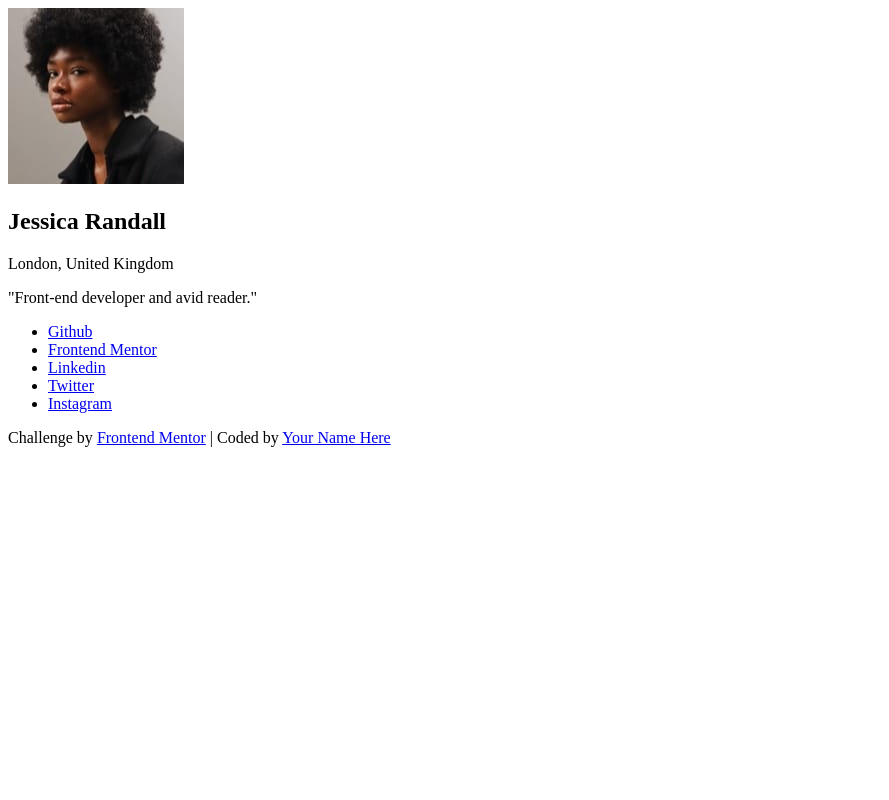
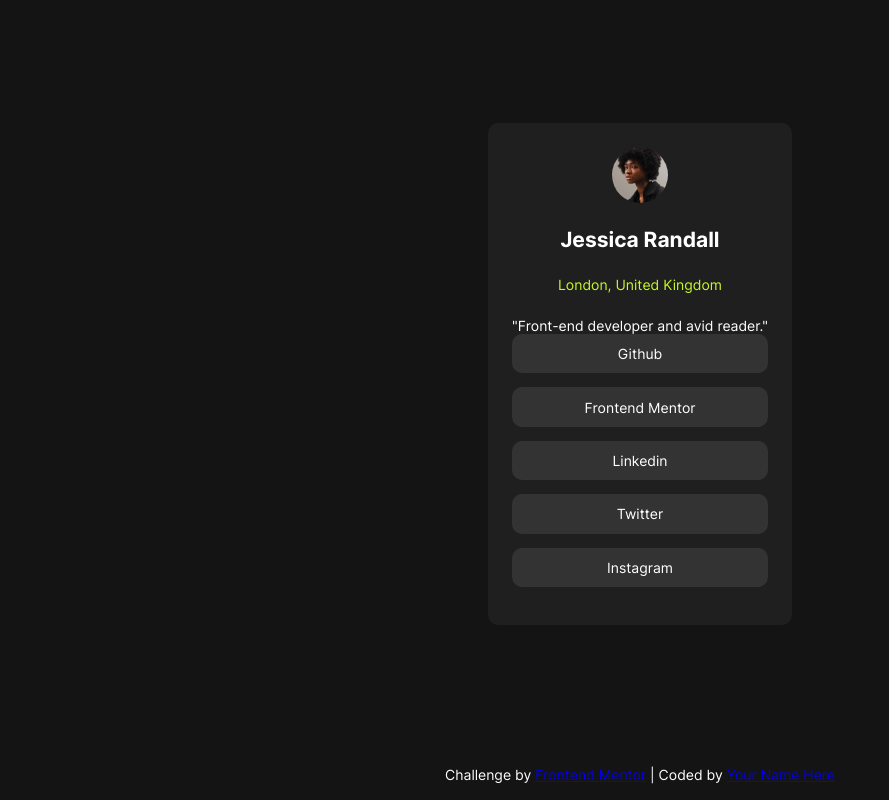
Before and after one commit to amansgz/social-links-profile, a plain HTML site: page index.html in a window 1280 px wide. Shown: the whole page, without its empty margins (0-889 px from the left). Drawn offline with Linux system fonts and the light colour scheme.

Commit message:
WIP: styling profile card

```diff
--- a/index.html
+++ b/index.html
@@ -8,14 +8,14 @@
   <title>Frontend Mentor | Social links profile</title>
 
   <link rel="icon" type="image/png" sizes="32x32" href="./assets/images/favicon-32x32.png">
-
+  <link rel="stylesheet" href="styles.css">
 
 </head>
 
 <body>
 
   <main>
-    <article>
+    <article class="card-profile">
       <div class="profile">
         <img class="avatar" src="./assets/images/avatar-jessica.jpeg" alt="Jessica Randall">
 
@@ -33,7 +33,7 @@
     </article>
   </main>
 
-  <footer>
+  <footer class="footer">
     <div class="attribution">
       Challenge by <a href="https://www.frontendmentor.io?ref=challenge" target="_blank">Frontend Mentor</a> |
       Coded by <a href="#">Your Name Here</a>
--- /dev/null
+++ b/styles.css
@@ -0,0 +1,94 @@
+@font-face {
+  font-family: "Inter";
+  src: url("./assets/fonts/Inter-VariableFont_slnt\,wght.ttf");
+  font-display: swap;
+}
+:root {
+  /* Colors */
+  --clr-green: hsl(75, 94%, 57%);
+  --clr-white: hsl(0, 0%, 100%);
+  --clr-grey-700: hsl(0, 0%, 20%);
+  --clr-grey-800: hsl(0, 0%, 12%);
+  --clr-grey-900: hsl(0, 0%, 8%);
+
+  /* Fonts */
+  --fs-base: 14px;
+
+  --fw-regular: 400;
+  --fw-semibold: 600;
+  --fw-bold: 700;
+
+  /* Spacing */
+
+  --spacing-responsive: clamp(0.75rem, 1.5vw, 1.25rem);
+
+  /* Border Radius */
+  --border-radius-sm: 8px;
+  --border-radius-md: 10px;
+}
+*,
+*::before,
+*::after {
+  box-sizing: border-box;
+  margin: 0;
+  padding: 0;
+}
+html {
+  font-size: var(--fs-base);
+}
+body {
+  display: flex;
+  flex-direction: column;
+  min-height: 100vh;
+  font-family: "Inter", sans-serif;
+  background-color: var(--clr-grey-900);
+}
+main {
+  display: flex;
+  justify-content: center;
+  align-items: center;
+  flex-grow: 1;
+  padding: var(--spacing-responsive);
+}
+.card-profile {
+  padding: 24px;
+
+  background-color: var(--clr-grey-800);
+  color: var(--clr-white);
+  border-radius: var(--border-radius-md);
+}
+/* Profile */
+.profile {
+  display: flex;
+  flex-direction: column;
+  align-items: center;
+  gap: 24px;
+}
+.avatar {
+  width: 4rem;
+  height: 4rem;
+  border-radius: 50%;
+}
+.location {
+  color: var(--clr-green);
+}
+/* Social links */
+.social-links {
+  list-style: none;
+}
+.social-links li {
+  padding: 0.8em 1em;
+  margin-bottom: 1rem;
+  text-align: center;
+  border-radius: var(--border-radius-md);
+  background-color: var(--clr-grey-700);
+}
+.social-links a {
+  color: var(--clr-white);
+  text-decoration: none;
+}
+.footer {
+  padding: var(--spacing-responsive);
+  text-align: center;
+  color: white;
+}
```
Also changed, not shown: 1 other file.
